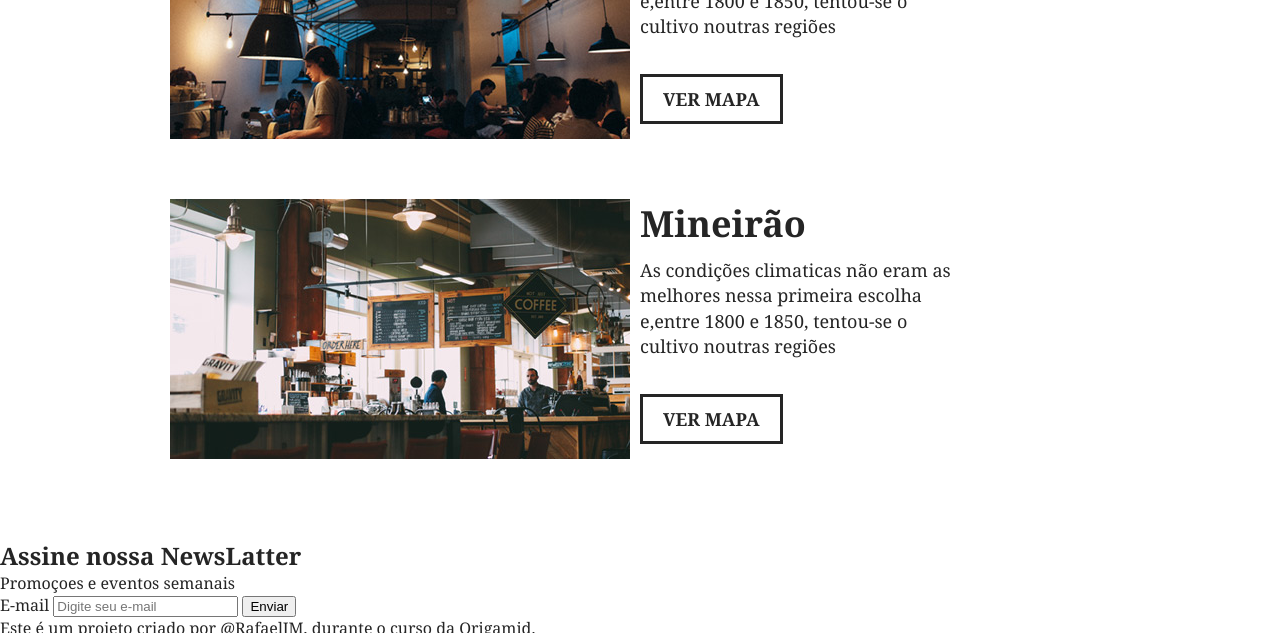
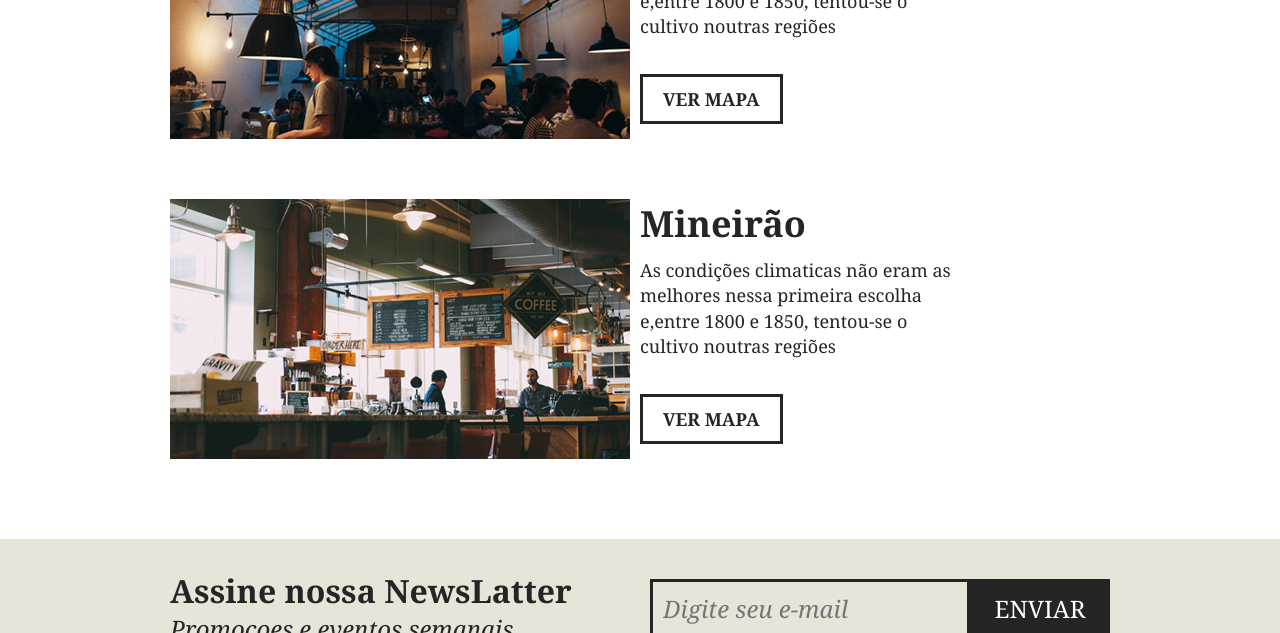
Before and after one commit to RafaelJuniorM/Origamid-Brafe, a plain HTML site: page index.html in a window 1280 px wide. Shown: the part 2297-2930 px from the top of the page. Drawn offline with Linux system fonts and the light colour scheme.

Commit message:
page brafe

```diff
--- a/css/style.css
+++ b/css/style.css
@@ -10,6 +10,9 @@ body {
   color: #252525;
 }
 
+* {
+  box-sizing: border-box;
+}
 /* MENU */
 .menu {
   background: #252525;
@@ -190,7 +193,7 @@ h2.produtos-mineiro::before {
   color: #d7a54d;
 }
 .produtos-item p {
-  font-size: 0.875em;
+  font-size: .875em;
   line-height: 1.4em;
 }
 
@@ -255,3 +258,98 @@ h2.produtos-mineiro::before {
   padding: 10px 20px ;
 
 }
+
+/* Assine */
+.assine {
+  background: #e7e4d8;
+  padding: 30px 0;
+}
+
+.assine-container {
+  max-width: 960px;
+  margin: 0 auto;
+}
+
+.assine-container::after, .assine-container::before {
+  content: '';
+  display: table;
+  clear: both;
+}
+
+.assine-info {
+  width: 460px;
+  margin: 0 10px;
+  float: left;
+}
+
+.assine-info h2 {
+  font-size: 2em;
+}
+
+.assine-info p {
+  font-size: 1.5em;
+  font-style: italic;
+}
+
+.assine form {
+  width: 460px;
+  margin: 10px 10px 0px 10px;
+  float: left;
+}
+
+.assine form label {
+  display: none;
+}
+
+.assine input {
+  width: 320px;
+  border: 3px solid #252525;
+  background: none;
+  font-size: 1.5em;
+  font-style: italic;
+  font-family: Georgia, 'Times New Roman', Times, serif;
+  padding: 10px;
+  float: left;
+}
+
+.assine button {
+  background: #252525;
+  border: none;
+  font-family: Georgia, serif;
+  text-transform: uppercase;
+  font-size: 1.5em;
+  width: 140px;
+  padding: 13px 0;
+  color: #fff;
+  cursor: pointer;
+}
+
+/* Footer */
+.footer {
+  background: #d6d3c8;
+  padding: 40px 0;
+}
+
+.footer-container {
+  max-width: 960px;
+  margin: 0 auto;
+}
+
+.footer-container::after, .footer-container::before {
+  content: '';
+  display: table;
+  clear: both;
+}
+
+.footer p {
+  float: left;
+  margin: 0 30px;
+  font-size: 1.125em;
+  line-height: 1.4em;
+}
+
+.footer  img {
+  float: left;
+  margin-left: 60px;
+  display: block;
+}
--- a/index.html
+++ b/index.html
@@ -100,9 +100,9 @@
     </div>
   </section>
 
-  <section>
-    <div>
-      <div>
+  <section class="assine">
+    <div class="assine-container">
+      <div class="assine-info">
         <h2>Assine nossa NewsLatter</h2>
         <p>Promoçoes e eventos semanais</p>
       </div>
@@ -115,8 +115,8 @@
     </div>
   </section>
 
-  <footer>
-    <div>
+  <footer class="footer">
+    <div class="footer-container">
       <p>Este é um projeto criado por @RafaelJM, durante o curso da Origamid.</p>
       <img src="img/brafe.png" alt="Logo Brafé">
     </div>
```
